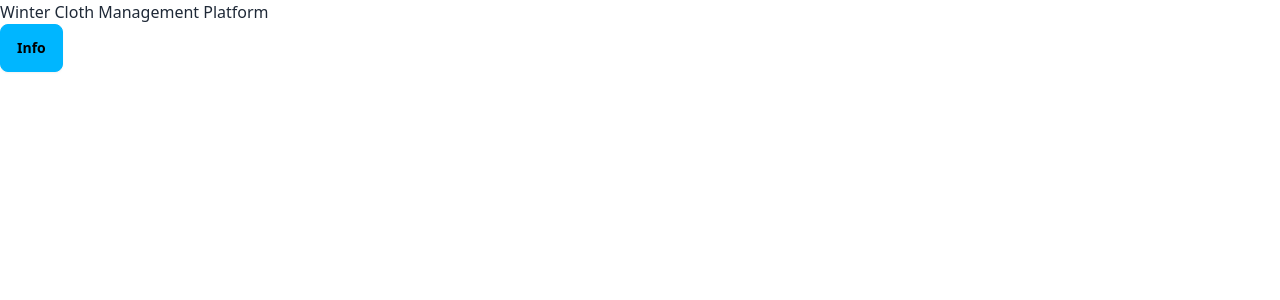
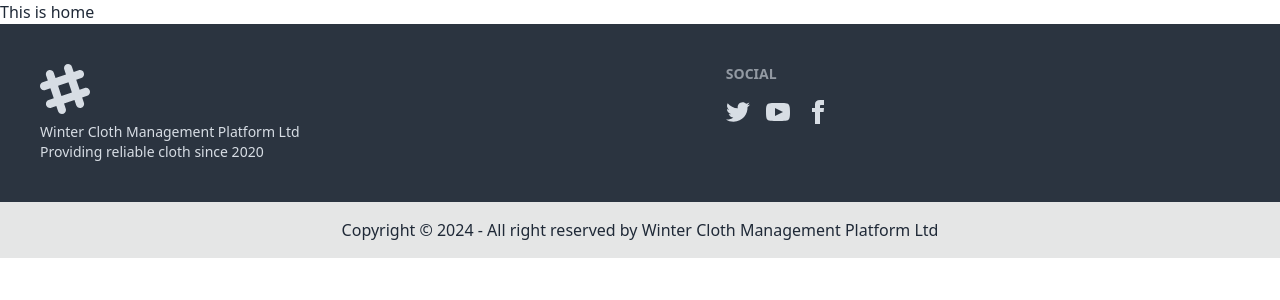
Before and after one commit to tuhin360/wcmp-client, a React (Vite) app: page / in a window 1280 px wide. Shown: the top 300 px of the page. Built offline with nearby package versions, Linux system fonts and the light colour scheme.

Commit message:
footer added

```diff
--- a/src/components/layout/MainLayout.tsx
+++ b/src/components/layout/MainLayout.tsx
@@ -0,0 +1,13 @@
+import { Outlet } from "react-router-dom";
+import Footer from "../../pages/Shared/Footer/Footer";
+
+const MainLayout = () => {
+    return (
+        <div>
+            <Outlet/>
+            <Footer></Footer>
+        </div>
+    );
+};
+
+export default MainLayout;
--- a/src/main.tsx
+++ b/src/main.tsx
@@ -1,10 +1,13 @@
-import React from 'react'
-import ReactDOM from 'react-dom/client'
-import App from './App.tsx'
-import './index.css'
+import React from "react";
+import ReactDOM from "react-dom/client";
+import "./index.css";
+import { RouterProvider } from "react-router-dom";
+import { router } from "./routes/routes";
 
-ReactDOM.createRoot(document.getElementById('root')!).render(
+ReactDOM.createRoot(document.getElementById("root")!).render(
   <React.StrictMode>
-    <App />
-  </React.StrictMode>,
-)
+    <div className="max-w-screen-xl mx-auto">
+      <RouterProvider router={router} />
+    </div>
+  </React.StrictMode>
+);
--- /dev/null
+++ b/src/pages/Home/Home/Home.tsx
@@ -0,0 +1,9 @@
+const Home = () => {
+  return (
+    <div>
+      <h2>This is home</h2>
+    </div>
+  );
+};
+
+export default Home;
--- /dev/null
+++ b/src/pages/Shared/Footer/Footer.tsx
@@ -0,0 +1,83 @@
+import { useEffect, useState } from "react";
+
+const Footer = () => {
+  const [currentYear, setCurrentYear] = useState(new Date().getFullYear());
+
+  useEffect(() => {
+    setCurrentYear(new Date().getFullYear());
+  }, []);
+
+  return (
+    <footer>
+      <div className="footer p-10 bg-neutral text-neutral-content">
+        <aside>
+          <svg
+            width="50"
+            height="50"
+            viewBox="0 0 24 24"
+            xmlns="http://www.w3.org/2000/svg"
+            fillRule="evenodd"
+            clipRule="evenodd"
+            className="fill-current"
+          >
+            <path d="M22.672 15.226l-2.432.811.841 2.515c.33 1.019-.209 2.127-1.23 2.456-1.15.325-2.148-.321-2.463-1.226l-.84-2.518-5.013 1.677.84 2.517c.391 1.203-.434 2.542-1.831 2.542-.88 0-1.601-.564-1.86-1.314l-.842-2.516-2.431.809c-1.135.328-2.145-.317-2.463-1.229-.329-1.018.211-2.127 1.231-2.456l2.432-.809-1.621-4.823-2.432.808c-1.355.384-2.558-.59-2.558-1.839 0-.817.509-1.582 1.327-1.846l2.433-.809-.842-2.515c-.33-1.02.211-2.129 1.232-2.458 1.02-.329 2.13.209 2.461 1.229l.842 2.515 5.011-1.677-.839-2.517c-.403-1.238.484-2.553 1.843-2.553.819 0 1.585.509 1.85 1.326l.841 2.517 2.431-.81c1.02-.33 2.131.211 2.461 1.229.332 1.018-.21 2.126-1.23 2.456l-2.433.809 1.622 4.823 2.433-.809c1.242-.401 2.557.484 2.557 1.838 0 .819-.51 1.583-1.328 1.847m-8.992-6.428l-5.01 1.675 1.619 4.828 5.011-1.674-1.62-4.829z"></path>
+          </svg>
+          <p>
+          Winter Cloth
+            Management Platform Ltd
+            <br />
+            Providing reliable cloth since 2020
+          </p>
+        </aside>
+        <nav>
+          <h6 className="footer-title">Social</h6>
+          <div className="grid grid-flow-col gap-4">
+            <a>
+              <svg
+                xmlns="http://www.w3.org/2000/svg"
+                width="24"
+                height="24"
+                viewBox="0 0 24 24"
+                className="fill-current"
+              >
+                <path d="M24 4.557c-.883.392-1.832.656-2.828.775 1.017-.609 1.798-1.574 2.165-2.724-.951.564-2.005.974-3.127 1.195-.897-.957-2.178-1.555-3.594-1.555-3.179 0-5.515 2.966-4.797 6.045-4.091-.205-7.719-2.165-10.148-5.144-1.29 2.213-.669 5.108 1.523 6.574-.806-.026-1.566-.247-2.229-.616-.054 2.281 1.581 4.415 3.949 4.89-.693.188-1.452.232-2.224.084.626 1.956 2.444 3.379 4.6 3.419-2.07 1.623-4.678 2.348-7.29 2.04 2.179 1.397 4.768 2.212 7.548 2.212 9.142 0 14.307-7.721 13.995-14.646.962-.695 1.797-1.562 2.457-2.549z"></path>
+              </svg>
+            </a>
+            <a>
+              <svg
+                xmlns="http://www.w3.org/2000/svg"
+                width="24"
+                height="24"
+                viewBox="0 0 24 24"
+                className="fill-current"
+              >
+                <path d="M19.615 3.184c-3.604-.246-11.631-.245-15.23 0-3.897.266-4.356 2.62-4.385 8.816.029 6.185.484 8.549 4.385 8.816 3.6.245 11.626.246 15.23 0 3.897-.266 4.356-2.62 4.385-8.816-.029-6.185-.484-8.549-4.385-8.816zm-10.615 12.816v-8l8 3.993-8 4.007z"></path>
+              </svg>
+            </a>
+            <a>
+              <svg
+                xmlns="http://www.w3.org/2000/svg"
+                width="24"
+                height="24"
+                viewBox="0 0 24 24"
+                className="fill-current"
+              >
+                <path d="M9 8h-3v4h3v12h5v-12h3.642l.358-4h-4v-1.667c0-.955.192-1.333 1.115-1.333h2.885v-5h-3.808c-3.596 0-5.192 1.583-5.192 4.615v3.385z"></path>
+              </svg>
+            </a>
+          </div>
+        </nav>
+      </div>
+      <div className="footer-center p-4 bg-base-300 text-base-content">
+        <aside>
+          <p>
+            Copyright © {currentYear} - All right reserved by Winter Cloth
+            Management Platform Ltd
+          </p>
+        </aside>
+      </div>
+    </footer>
+  );
+};
+
+export default Footer;
--- /dev/null
+++ b/src/routes/routes.tsx
@@ -0,0 +1,16 @@
+import { createBrowserRouter } from "react-router-dom";
+import MainLayout from "../components/layout/MainLayout";
+import Home from "../pages/Home/Home/Home";
+
+export const router = createBrowserRouter([
+  {
+    path: "/",
+    element: <MainLayout/>,
+    children: [
+        {
+            path: '/',
+            element: <Home></Home>,
+        }
+    ]
+  },
+]);
```
